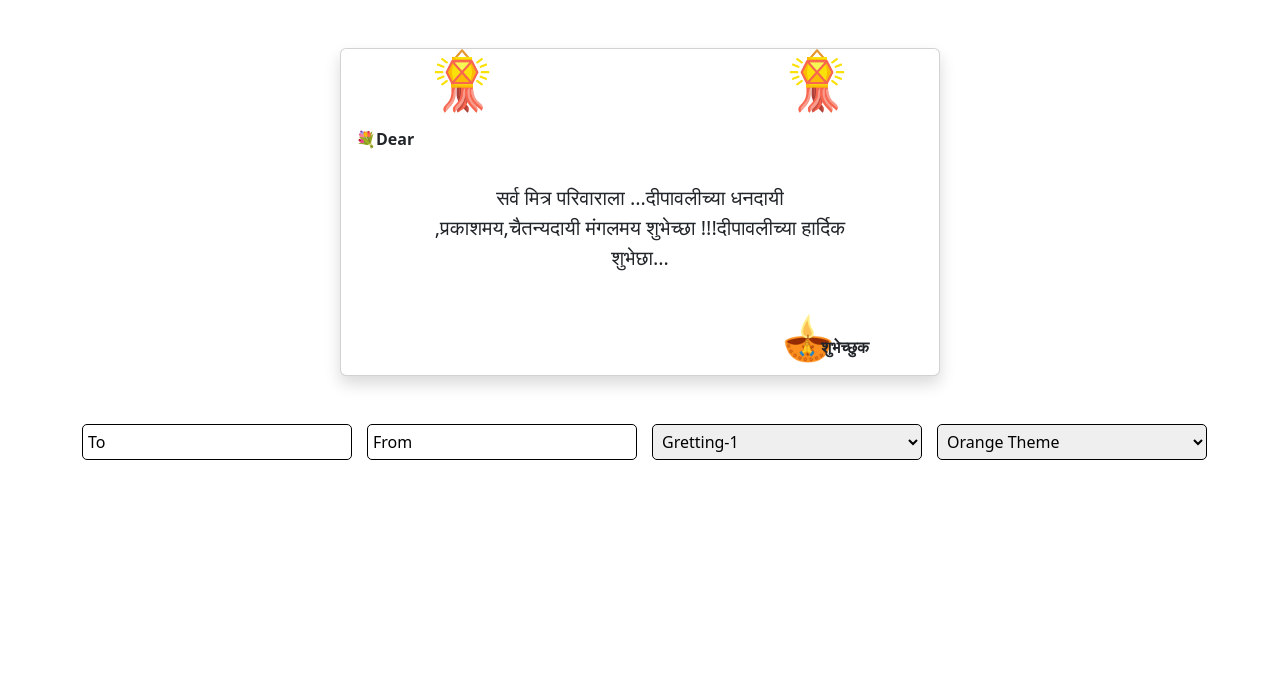
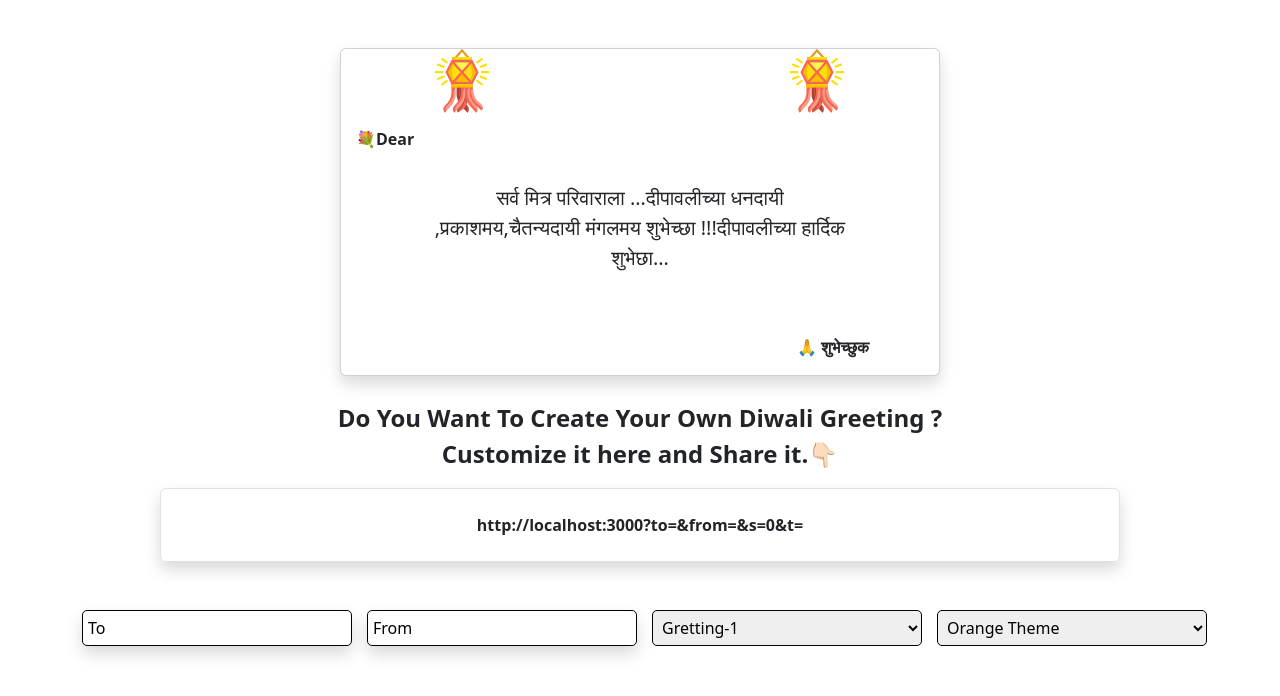
Before and after one commit to yogita-s-24/diwali-dhamaka, a React (Vite) app: page / in a window 1280 px wide. Shown: the top 696 px of the page. Built offline with nearby package versions, Linux system fonts and the light colour scheme.

Commit message:
feat : copy funtionality added to url

```diff
--- a/src/views/Home/Home.css
+++ b/src/views/Home/Home.css
@@ -57,10 +57,7 @@
   border-radius: 5px;
 }
 
-.content {
-}
-
-.new-card {
+.custom-card {
   /* height: 300px; */
   width: 600px;
   padding: 70px;
@@ -83,21 +80,24 @@
 }
 
 @media (max-width: 768px) {
+
   .custom-card {
     width: 100% !important;
   }
-  .lamp {
+  /* .lamp {
     height: 40px;
     bottom: -240px;
     right: 135px;
-  }
+  } */
   .left-lamp {
     height: 50px;
-    top: -40px;
+    top: -137px;
   }
   .right-lamp {
     height: 50px;
-    top: -40px;
+    top: -137px;
     right: 1px;
   }
+
+
 }
--- a/src/views/Home/Home.jsx
+++ b/src/views/Home/Home.jsx
@@ -30,7 +30,7 @@ function Home() {
     return (
         <>
             <div className="container mt-5">
-                <div className={`card shadow new-card ${`theme-${theme}`}`} >
+                <div className={`card shadow custom-card ${`theme-${theme}`}`} >
                     <div className="card-body  content">
                     <div className=" mt-5 position-relative ">
             <img
@@ -38,12 +38,15 @@ function Home() {
               alt="diwali-lamp "
               className="position-absolute left-lamp"
             />
-            <img src={Lamp} alt="lamp" className="position-absolute lamp" />
+            {/* <img src={Lamp} alt="lamp" className="position-absolute lamp" /> */}
             <img
               src={DiwaliLamp}
               alt="diwali-lamp"
               className="position-absolute right-lamp"
             />
+
+
+
           </div>
                         <div className="to fs-6 fw">
                             <p className=""> 💐Dear {to}</p>
@@ -64,14 +67,38 @@ function Home() {
                 </div>
             </div>
 
+            <div
+        className="container text-center  fw-bold fs-4 mt-4">
+        <p>
+          Do You Want To Create Your Own Diwali Greeting ?<br/> Customize it here and Share it.👇🏻{" "}
+        </p>
+      </div>
+      <div className="container w-75 border shadow rounded-2 pt-4 pb-2 text-center fw-bold fs-6 ">
+        <p style={{cursor: 'pointer'}}
+          onClick={() => {
+            const url = `${
+              import.meta.env.VITE_BASE_URL
+            }?to=${to}&from=${from}&s=${greetingNumber}&t=${theme}`;
+            {
+              navigator.clipboard.writeText(url);
+              alert(`url coppied successfully ${url}`)
+            }
+          }}
+        >
+          {import.meta.env.VITE_BASE_URL}?to={to}&from={from}&s={greetingNumber}
+          &t={theme}
+        </p>
+      </div>
+
             <div className="container">
-                <div className="row">
+
+                <div className="row mb-4">
                     <div className="col-md-3">
-                        <input type="text" className="mt-5 input-box" placeholder="To" />
+                        <input type="text" className="mt-5 input-box shadow" placeholder="To" />
                     </div>
 
                     <div className="col-md-3">
-                        <input type="text" className="mt-5 input-box" placeholder="From" />
+                        <input type="text" className="mt-5 input-box shadow" placeholder="From" />
                     </div>
                     <div className="col-md-3">
                         <select className="mt-5 select-container"
```
Also changed, not shown: 1 other file (tests, documents, lock files or other folders).
